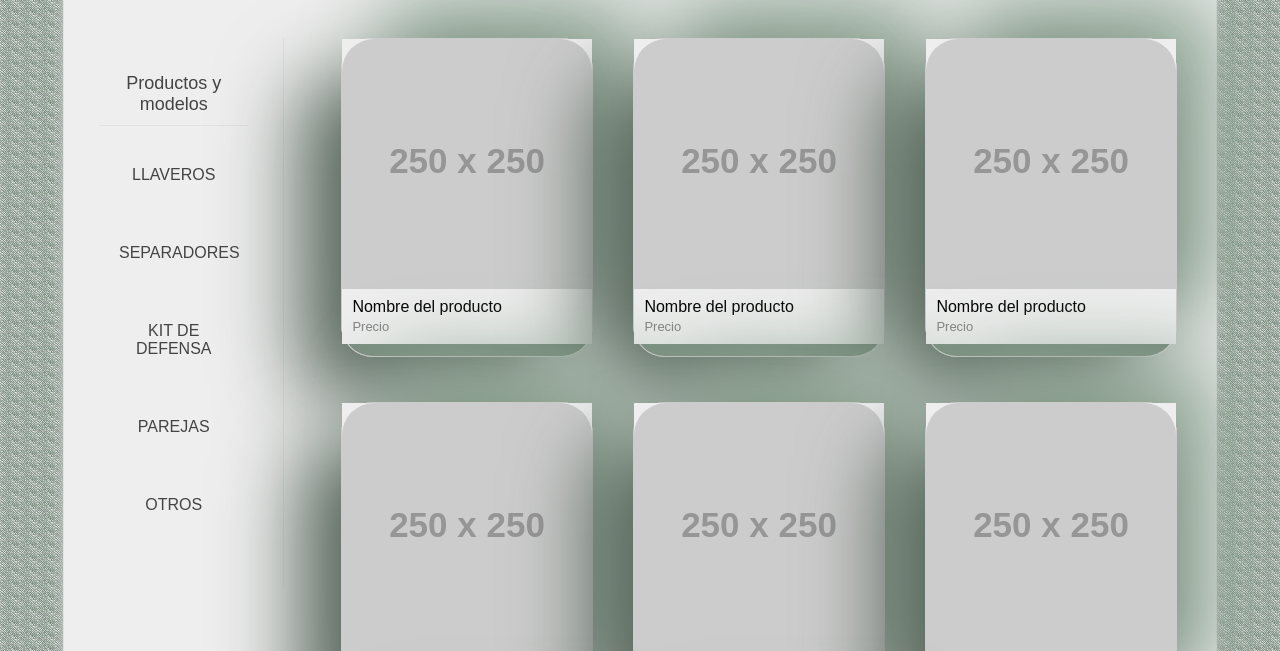
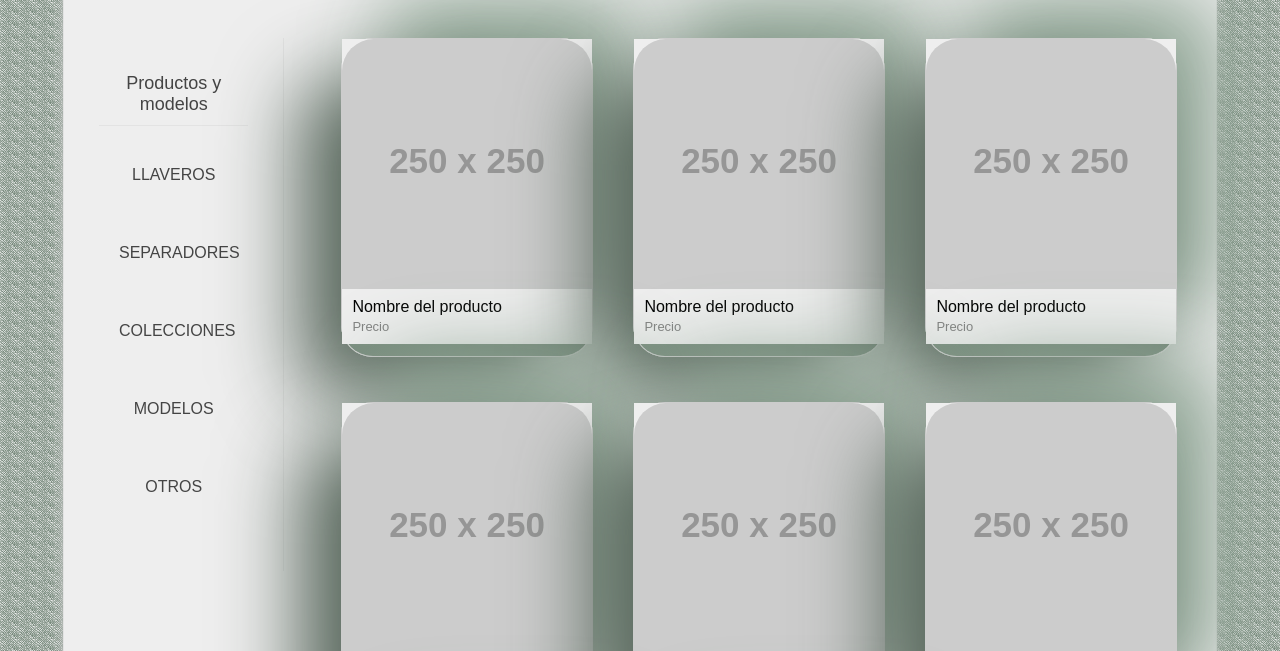
Before and after one commit to JesusRMZ03/Xanadu, a plain HTML site: page index.html in a window 1280 px wide. Shown: the part 146-797 px from the top of the page. Drawn offline with Linux system fonts and the light colour scheme; placeholder pictures from the web are drawn by us.

```diff
--- a/index.html
+++ b/index.html
@@ -50,10 +50,10 @@
                         <a href="#">Separadores</a>
                     </li>
                     <li>
-                        <a href="#">Kit de defensa</a>
+                        <a href="#">Colecciones</a>
                     </li>
                     <li>
-                        <a href="#">Parejas</a>
+                        <a href="#">Modelos</a>
                     </li>
                     <li>
                         <a href="#">Otros</a>
```
